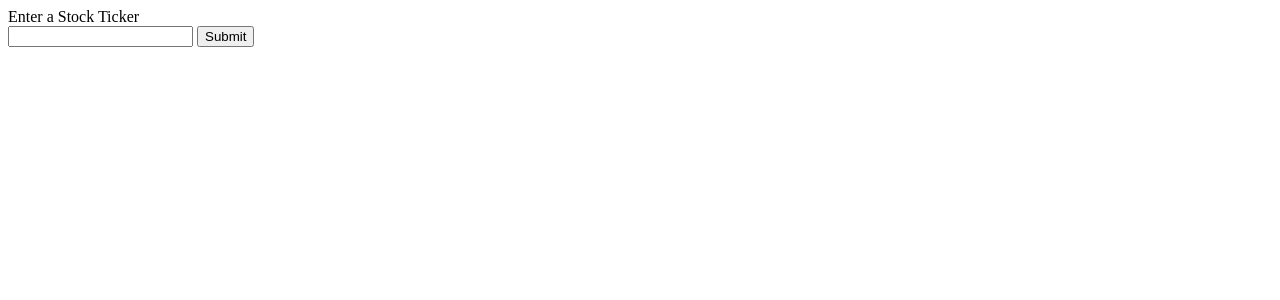
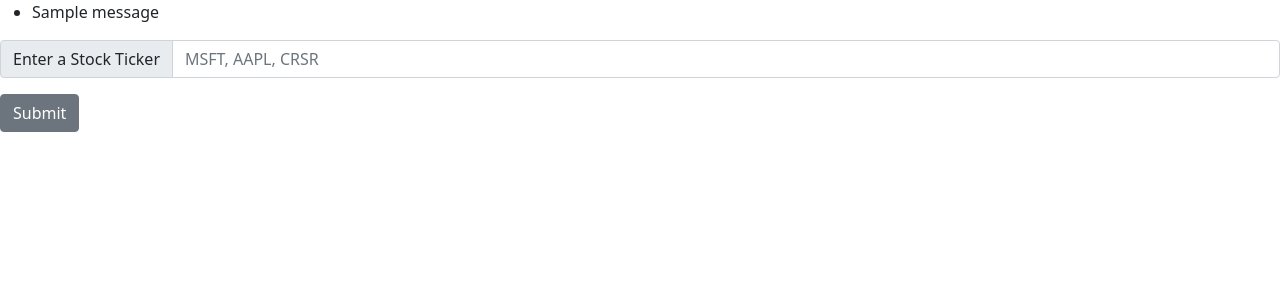
Before and after one commit to Shin-Leo/optionsPortfolio, a Django app: page / in a window 1280 px wide. Shown: the top 300 px of the page. Run offline with Django 3.2, Linux system fonts and the light colour scheme; tables that the repository leaves empty hold one stand-in row (values such as "Sample post"); one stand-in notice (Sample message) is shown.

Commit message:
added exception handling for user ticker input and basic bootstrap for home page

```diff
--- a/optionsPF/templates/optionsPF/home.html
+++ b/optionsPF/templates/optionsPF/home.html
@@ -1,16 +1,26 @@
 <!DOCTYPE html>
 <html lang="en">
 <head>
+    <link href="https://cdn.jsdelivr.net/npm/bootstrap@5.0.1/dist/css/bootstrap.min.css" rel="stylesheet" integrity="sha384-+0n0xVW2eSR5OomGNYDnhzAbDsOXxcvSN1TPprVMTNDbiYZCxYbOOl7+AMvyTG2x" crossorigin="anonymous">
     <meta charset="UTF-8">
     <title>Home</title>
 </head>
 <body>
-<label>Enter a Stock Ticker</label>
+{% if messages %}
+<ul class="messages">
+    {% for message in messages %}
+    <li{% if message.tags %} class="{{ message.tags }}"{% endif %}>{{ message }}</li>
+    {% endfor %}
+</ul>
+{% endif %}
 <form method="POST" action="/dates/">
     {% csrf_token %}
-    <input type="text" name="textfield">
 
-    <button type="submit">Submit</button>
+    <div class="input-group mb-3">
+      <span class="input-group-text" id="basic-addon1">Enter a Stock Ticker</span>
+      <input type="text" class="form-control" placeholder="MSFT, AAPL, CRSR" aria-label="Username" aria-describedby="basic-addon1" name="textfield">
+    </div>
+    <button type="submit" class="btn btn-secondary">Submit</button>
 </form>
 </body>
 </html>
--- a/optionsPF/views.py
+++ b/optionsPF/views.py
@@ -1,3 +1,5 @@
+from django.contrib import messages
+from django.http import HttpResponseRedirect
 from django.shortcuts import render, redirect
 from django.shortcuts import HttpResponse
 from .options_chain import *
@@ -17,12 +19,21 @@ def about(request):
 def dates(request):
     if request.method == 'POST':
         user_input = request.POST.get('textfield', None)
-        option_expiry_dates = get_options_expirations(user_input)
-        if option_expiry_dates:
-            option_expiry_dates_list = list(option_expiry_dates)
-            context = {'option_expiry_dates_list': option_expiry_dates_list,
-                       'ticker': user_input, 'strategies': options_strategies}
-            return render(request, 'optionsPF/date.html', context)
+        if ',' not in user_input:
+            if len(user_input) != 0 and len(user_input) < 5:
+                option_expiry_dates = get_options_expirations(user_input)
+                print(option_expiry_dates)
+                if option_expiry_dates:
+                    option_expiry_dates_list = list(option_expiry_dates)
+                    context = {'option_expiry_dates_list': option_expiry_dates_list,
+                               'ticker': user_input, 'strategies': options_strategies}
+                    return render(request, 'optionsPF/date.html', context)
+            else:
+                messages.info(request, "Enter a Valid Stock Ticker")
+                return render(request, 'optionsPF/home.html')
+        else:
+            messages.info(request, "Enter a Single Stock Ticker")
+            return render(request, 'optionsPF/home.html')
     else:
         return render(request, 'optionsPF/home.html')
 
```
